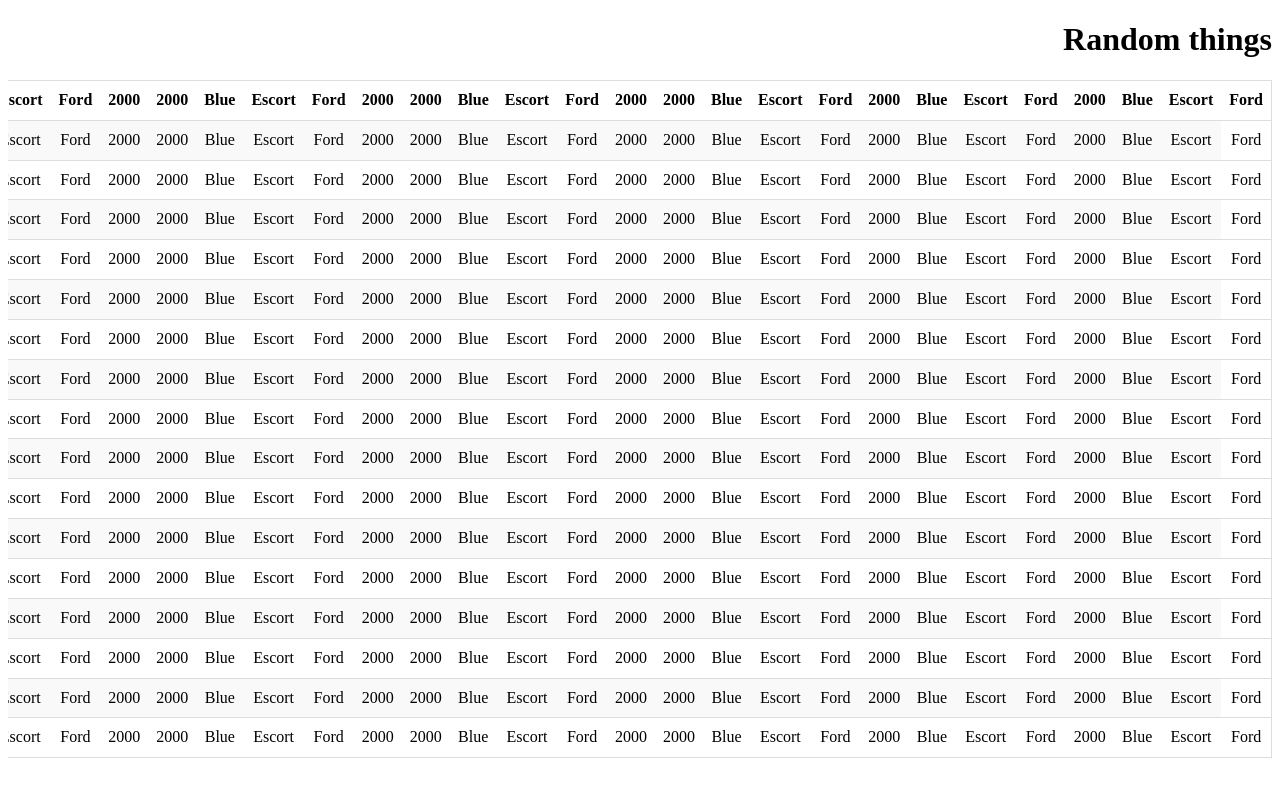
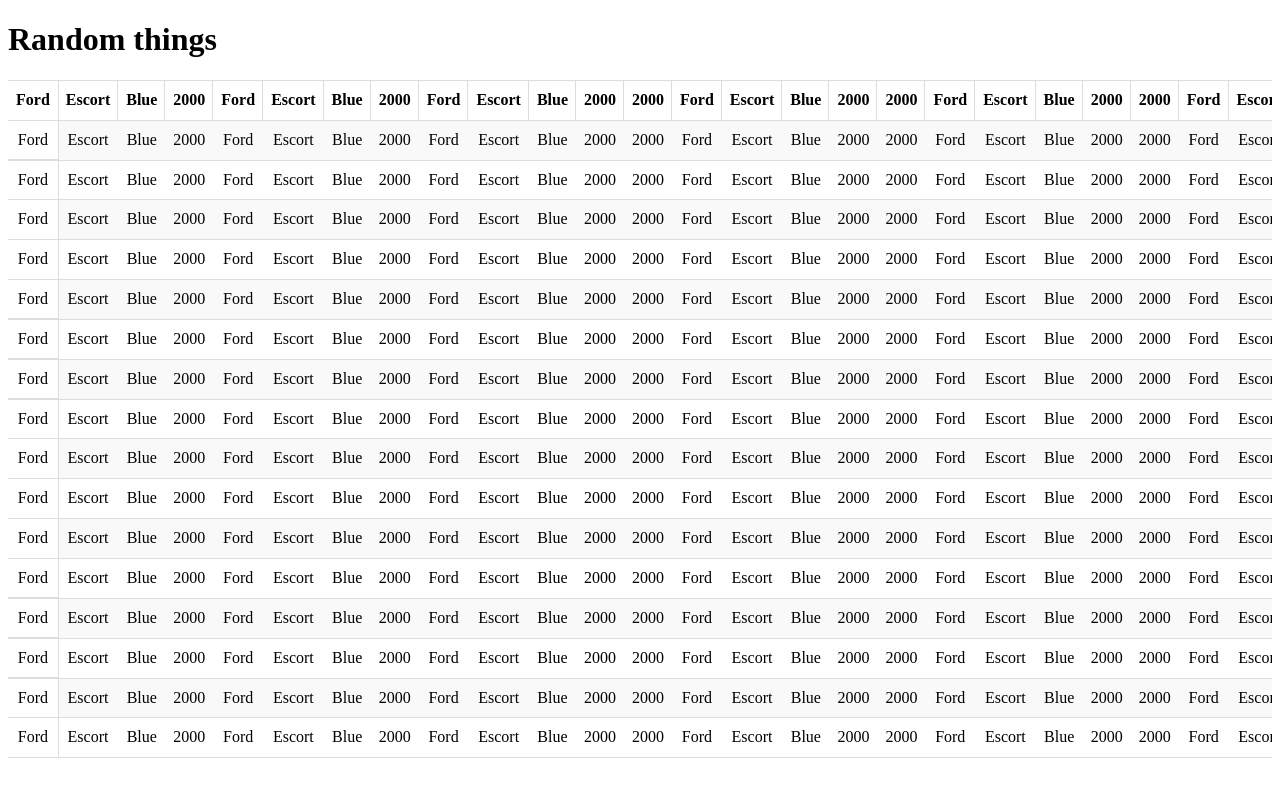
Before and after one commit to armaaar/JQuery-Sticky-Table, a PHP site: page / in a window 1280 px wide. Run offline with PHP 8.4, Linux system fonts and the light colour scheme; some libraries are stand-ins or nearby versions.

Commit message:
- Made sure internal table doesn't have padding - Fixed border issue in sticky cells

```diff
--- a/index.php
+++ b/index.php
@@ -44,6 +44,7 @@
             overflow: auto;
             border-top: 1px solid #ddd;
             border-bottom: 1px solid #ddd;
+            padding: 0 !important;
         }
         .table-sticky table {
             margin-bottom: 0;
@@ -54,12 +55,13 @@
             background-color: #fff;
             border-top: 0;
             position: relative;
+            outline: 1px solid #ddd;
             z-index: 5;
         }
         .table-sticky table td.sticky-cell, .table-sticky table th.sticky-cell
         {
             background-color: #fff;
-            border-right: 1px solid #ddd;
+            outline: 1px solid #ddd;
             position: relative;
             z-index: 10;
         }
@@ -92,9 +94,9 @@
 
         });
      </script>
-    <body dir="rtl">
+    <body dir="ltr">
         <h1>Random things</h1>
-        <div class="table-sticky sticky-headers sticky-rtl-cells">
+        <div class="table-sticky sticky-headers sticky-ltr-cells">
             <table class="table table-striped">
                 <thead>
                     <tr class="sticky-row">
```
Lines whose indentation alone changed are shown as unchanged.
